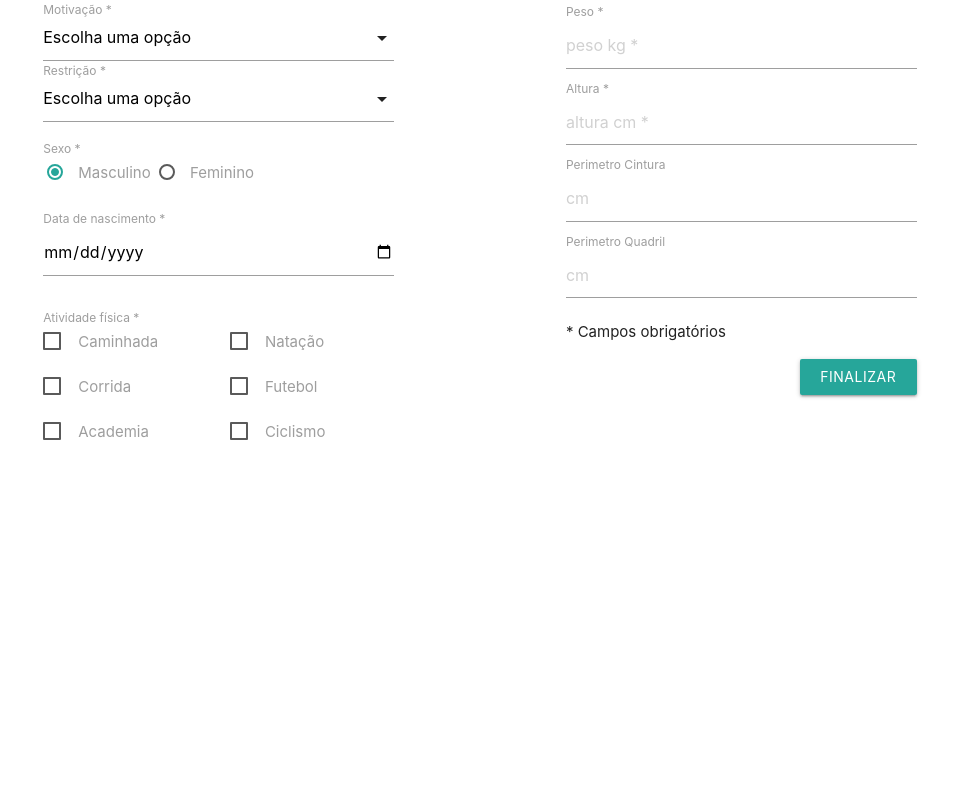
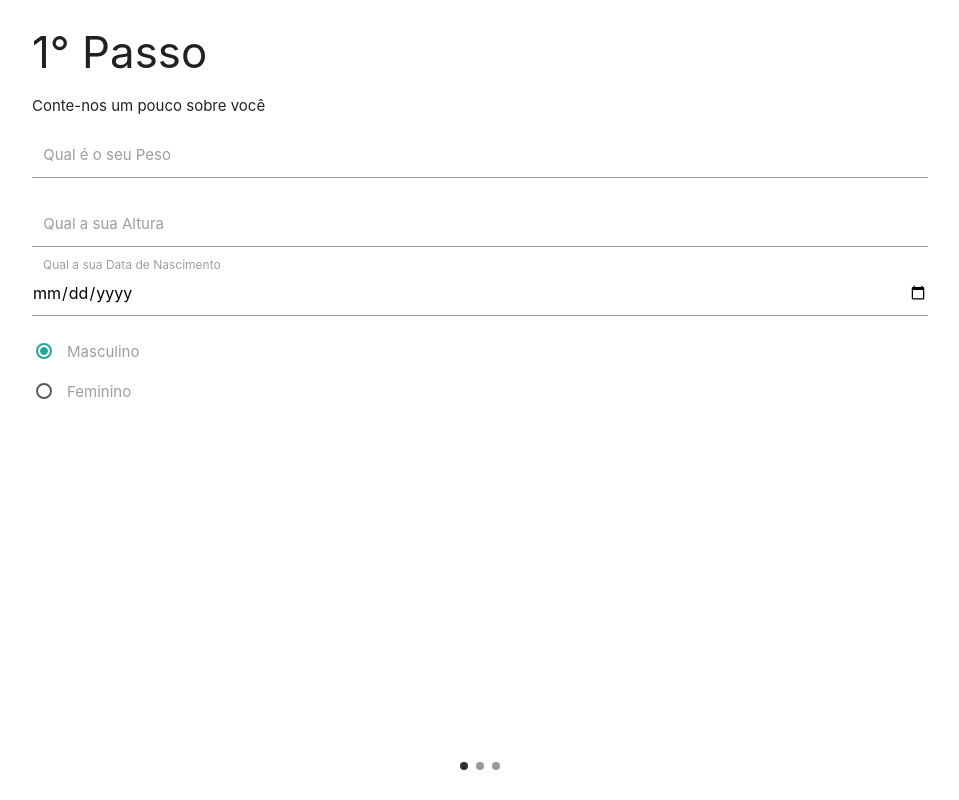
Before and after one commit to bryandsg/nutriSuit, a plain HTML site: page src/componentes/questionario/questionario.html in a window 1280 px wide. Shown: the whole page, without its empty margins (160-1119 px from the left). Drawn offline with nearby package versions, Linux system fonts and the light colour scheme.

Commit message:
alteração questionario e criado a navbar

```diff
--- /dev/null
+++ b/main.js
@@ -0,0 +1,4 @@
+document.addEventListener('DOMContentLoaded', function() {
+    var elems = document.querySelectorAll('.sidenav');
+    var instances = M.Sidenav.init(elems);
+  });
--- a/src/componentes/questionario/questionario.css
+++ b/src/componentes/questionario/questionario.css
@@ -0,0 +1,9 @@
+.carousel{
+    height: 100vh ;
+}
+.carousel .indicators .indicator-item {
+    background-color: rgba(50, 50, 50, 0.5);
+}
+.carousel .indicators .indicator-item.active {
+    background-color: rgba(50, 50, 50, 1);
+}
--- a/src/componentes/questionario/questionario.html
+++ b/src/componentes/questionario/questionario.html
@@ -6,115 +6,77 @@
     <title>Questionario</title>
     <link rel="stylesheet" href="https://cdnjs.cloudflare.com/ajax/libs/materialize/1.0.0/css/materialize.min.css">
     <link rel="stylesheet" href="./questionario.css">
+    <link href="https://fonts.googleapis.com/icon?family=Material+Icons"
+      rel="stylesheet">
 </head>
 <body>
     <section id="questionario">
-        <div class="container">
-            <div class="row">
-                <div class="col s5">
-                    <div class="input-field">
-                        <select>
-                          <option value="" disabled selected>Escolha uma opção</option>
-                          <option value="1">Perder Peso</option>
-                          <option value="2">Dieta Esportiva</option>
-                          <option value="3">Restrição Alimentar</option>
-                        </select>
-                        <label>Motivação *</label>
-                    </div>
-                    <div class="input-field">
-                        <select>
-                          <option value="" disabled selected>Escolha uma opção</option>
-                          <option value="1">Alergia a Lactose</option>
-                          <option value="2">Alergia a Glútem</option>
-                          <option value="3">Restrição Açúcar</option>
-                          <option value="4">Restrição Sal</option>
-                        </select>
-                        <label>Restrição *</label>
+
+        <div class="carousel carousel-slider">
+
+            <div class="carousel-item">
+
+                <div class="container">
+                    <h3>1° Passo</h3>
+                    <p class="text-flow">Conte-nos um pouco sobre você</p>
+
+                    <div class="input-field col s12">
+                        <input type="text" id="peso">
+                        <label for="peso">Qual é o seu Peso</label>
                     </div>
 
-                    <label>Sexo *</label> <br>
-                    <label>
-                        <input class="with-gap" name="sexo" type="radio" checked/>
-                        <span>Masculino</span>
-                    </label>
-                    <label>
-                        <input class="with-gap" name="sexo" type="radio"/>
-                        <span>Feminino</span>
-                    </label> <br> <br>
+                    <div class="input-field col s12">
+                        <input type="text" id="altura">
+                        <label for="altura">Qual a sua Altura</label>
+                    </div>
+                    <div class="input-field col s12">
+                        <input type="date" id="idade">
+                        <label for="idade">Qual a sua Data de Nascimento</label>
+                    </div>
 
-                    <label for="data_nascimento">Data de nascimento *</label>
-                    <input  id="data_nascimento" type="date" class="validate"> <br> <br>
-
-                    <label>Atividade física *</label>
-                    <div class="row">
-                        <div class="col s6">
+                    <div class="input-field col s12">
+                        <p>
                             <label>
-                                <input type="checkbox" />
-                                <span>Caminhada</span>
+                              <input class="with-gap" name="group1" type="radio" checked />
+                              <span>Masculino</span>
                             </label>
-                        </div>
-                        <div class="col s6">
+                          </p>
+                          <p>
                             <label>
-                                <input type="checkbox" />
-                                <span>Natação</span>
+                              <input class="with-gap" name="group1" type="radio" />
+                              <span>Feminino</span>
                             </label>
-                        </div>
-                    </div>
-                    <div class="row">
-                        <div class="col s6">
-                            <label>
-                                <input type="checkbox" />
-                                <span>Corrida</span>
-                            </label>
-                        </div>
-                        <div class="col s6">
-                            <label>
-                                <input type="checkbox" />
-                                <span>Futebol</span>
-                            </label>
-                        </div>
-                    </div>
-                    <div class="row">
-                        <div class="col s6">
-                            <label>
-                                <input type="checkbox" />
-                                <span>Academia</span>
-                            </label>
-                        </div>
-                        <div class="col s6">
-                            <label>
-                                <input type="checkbox" />
-                                <span>Ciclismo</span>
-                            </label>
-                        </div>
+                          </p>
                     </div>
                 </div>
-                <!--Fim primeira coluna-->
-                <div class="col s5 offset-s2">
-                    <div>
-                        <label for="peso">Peso *</label>
-                        <input id="peso" placeholder="peso kg *" type="text" class="validate">
+            </div>
+            <div class="carousel-item amber white-text" href="#two!">
+
+                <div class="container">
+                    <h3>2° Passo</h3>
+                    <p class="text-flow">Conte-nos um pouco mais sobre você</p>
+
+                    <div class="input-field col s12">
+                        motivacao
                     </div>
-                    <div>
-                        <label for="altura">Altura *</label>
-                        <input id="altura" placeholder="altura cm *" type="text" class="validate">
+
+                    <div class="input-field col s12">
+                       restricao
                     </div>
-                    <div>
-                        <label for="perimetro_cintura">Perimetro Cintura</label>
-                        <input id="perimetro_cintura" placeholder="cm" type="text" class="validate">
+                    <div class="input-field col s12">
+                        atividades
                     </div>
-                    <div>
-                        <label for="perimetro_quadril">Perimetro Quadril </label>
-                        <input id="perimetro_quadril" placeholder="cm" type="text" class="validate">
-                    </div>
-                    <p>* Campos obrigatórios</p>
-                    <a class="waves-effect waves-light btn col s4 offset-s8">Finalizar</a>
+
                 </div>
-                <!--Fim segunda coluna-->
+
             </div>
-            <!--Fim row-->
+            <div class="carousel-item green white-text" href="#three!">
+                <h2>Third Panel</h2>
+                <p class="white-text">This is your third panel</p>
         </div>
-        <!--Fim container-->
+
+
+        </div>
     </section>
     <script src="https://cdn.jsdelivr.net/npm/vue/dist/vue.js"></script>
     <script src="https://cdnjs.cloudflare.com/ajax/libs/materialize/1.0.0/js/materialize.min.js"></script>
--- a/src/componentes/questionario/questionario.js
+++ b/src/componentes/questionario/questionario.js
@@ -1,8 +1,17 @@
 
 document.addEventListener('DOMContentLoaded', function() {
-    var elems = document.querySelectorAll('select');
-    var instances = M.FormSelect.init(elems);
+    var carousel = document.querySelectorAll('.carousel');
+    var carouselOptions = {
+        fullWidth: true,
+        indicators: true,
+        noWrap: true
+    }
+    var selects = document.querySelectorAll('select');
+    var selectsOptions = {};
+    M.FormSelect.init(selects, selectsOptions);
+    M.Carousel.init(carousel, carouselOptions);
   });
+
 
 const questionario = new Vue({
     el: "#questionario",
--- /dev/null
+++ b/style.css
@@ -0,0 +1,10 @@
+*{
+    margin: 0;
+    padding: 0;
+    border: 0;
+}
+
+#menu-icon {
+    position: absolute;
+    top: 25%;
+}
```
Also changed, not shown: index.html (+24 -2 lines).
